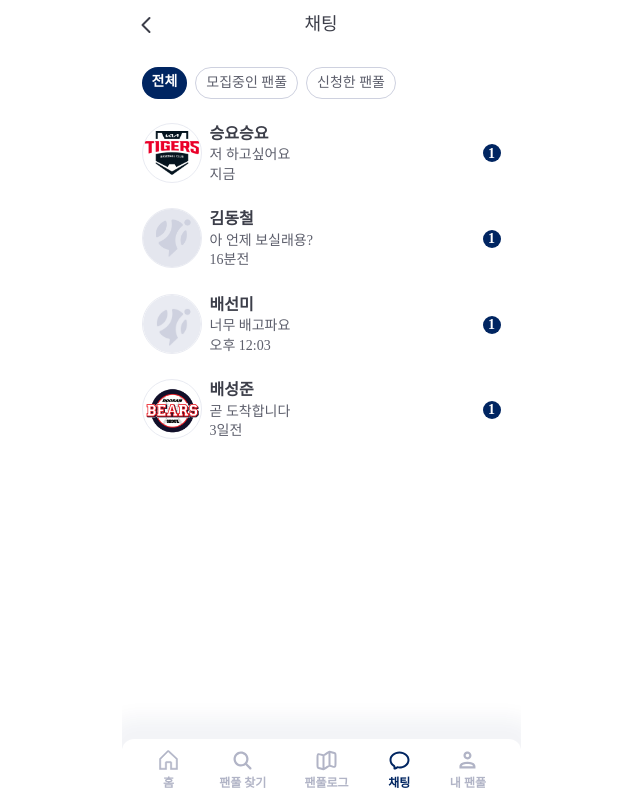
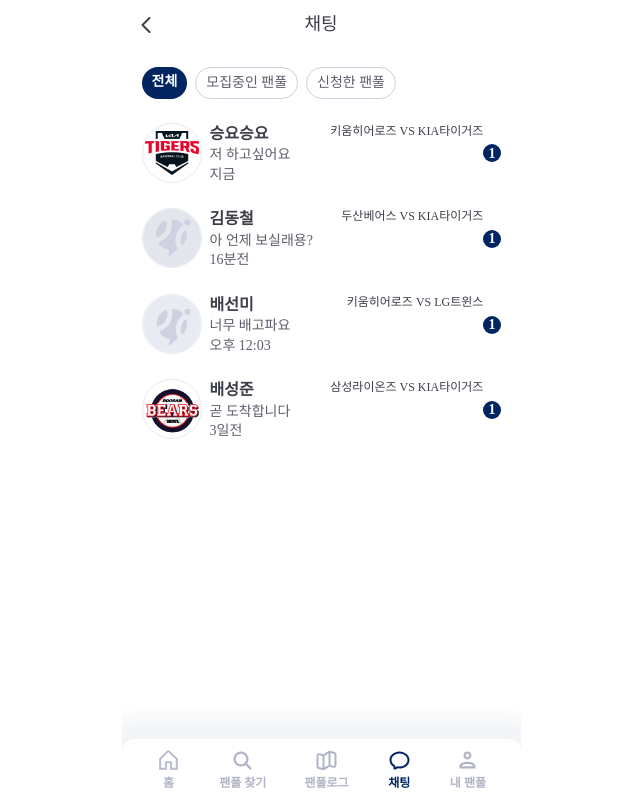
Before and after one commit to TwoDotFive/front, a Next.js app: page /chat in a window 1280 px wide. Shown: the whole page, without its empty margins (319-959 px from the left). Built offline with nearby package versions, Linux system fonts and the light colour scheme; no server answers; sample sign-in values are in the browser's storage; a web font is replaced by a local one.

Commit message:
feat: 채팅리스트 UI 수정

```diff
--- a/src/components/chat/ChatList.tsx
+++ b/src/components/chat/ChatList.tsx
@@ -8,6 +8,8 @@ interface ChatItem {
 	time: string;
 	unreadCount: number;
 	imageSrc: string;
+	awayName?: string;
+	homeName?: string;
 }
 
 export default function ChatList() {
@@ -19,6 +21,8 @@ export default function ChatList() {
 			time: '지금',
 			unreadCount: 1,
 			imageSrc: '/images/kia.png',
+			awayName: '키움히어로즈',
+			homeName: 'KIA타이거즈',
 		},
 		{
 			name: '김동철',
@@ -26,6 +30,8 @@ export default function ChatList() {
 			time: '16분전',
 			unreadCount: 1,
 			imageSrc: '/images/empty_image_place.png',
+			awayName: '두산베어스',
+			homeName: 'KIA타이거즈',
 		},
 		{
 			name: '배선미',
@@ -33,6 +39,8 @@ export default function ChatList() {
 			time: '오후 12:03',
 			unreadCount: 1,
 			imageSrc: '/images/default_profile.png',
+			awayName: '키움히어로즈',
+			homeName: 'LG트윈스',
 		},
 		{
 			name: '배성준',
@@ -40,6 +48,8 @@ export default function ChatList() {
 			time: '3일전',
 			unreadCount: 1,
 			imageSrc: '/images/doosan.png',
+			awayName: '삼성라이온즈',
+			homeName: 'KIA타이거즈',
 		},
 	];
 
@@ -67,18 +77,23 @@ export default function ChatList() {
 			{chatItems.map((chat, index) => (
 				<div
 					key={index}
-					className="flex justify-between items-center"
+					className="w-full flex justify-between items-center"
 					onClick={() => router.push('/chat/1')}
 				>
-					<div className="flex gap-8pxr">
+					<div className="w-full flex gap-8pxr">
 						<img
 							src={chat.imageSrc}
 							className="w-60pxr h-60pxr border border-gray100 rounded-full object-contain"
 						/>
-						<div className="flex flex-col">
-							<Text fontSize={16} fontWeight={700} color="gray700">
-								{chat.name}
-							</Text>
+						<div className="w-full flex flex-col">
+							<div className="flex justify-between">
+								<Text fontSize={16} fontWeight={700} color="gray700">
+									{chat.name}
+								</Text>
+								<Text fontSize={12} fontWeight={500} color="gray700">
+									{chat.awayName} VS {chat.homeName}
+								</Text>
+							</div>
 							<Text fontSize={14} fontWeight={400} color="gray600">
 								{chat.lastMessage}
 							</Text>
```
